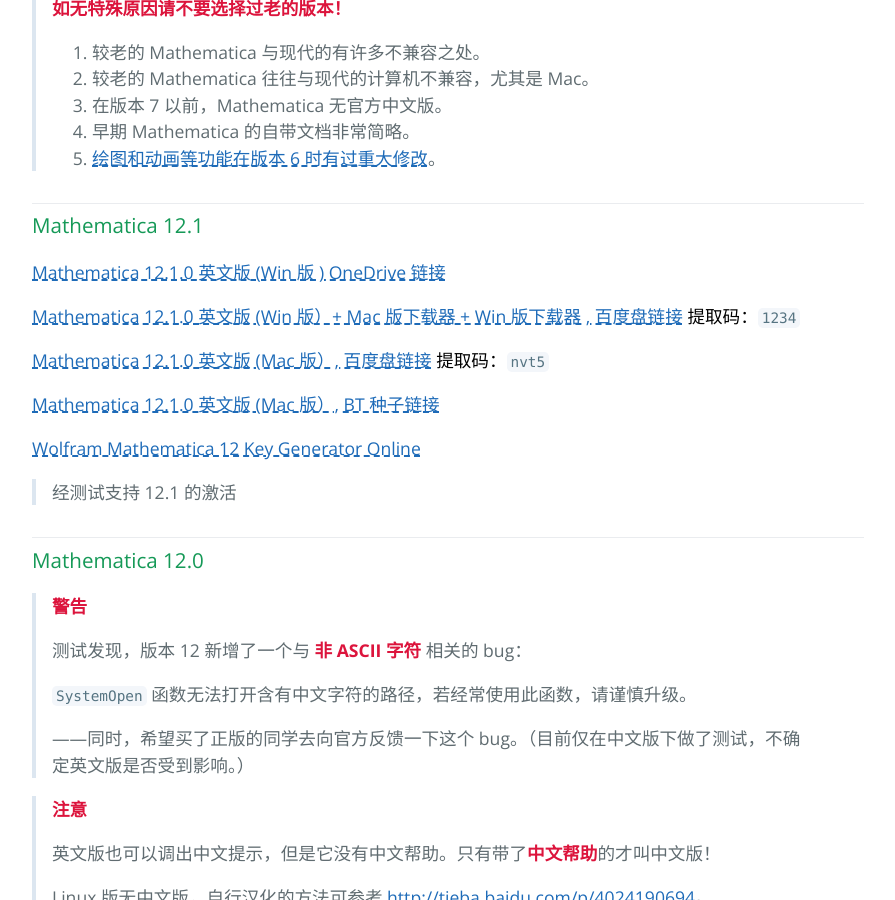
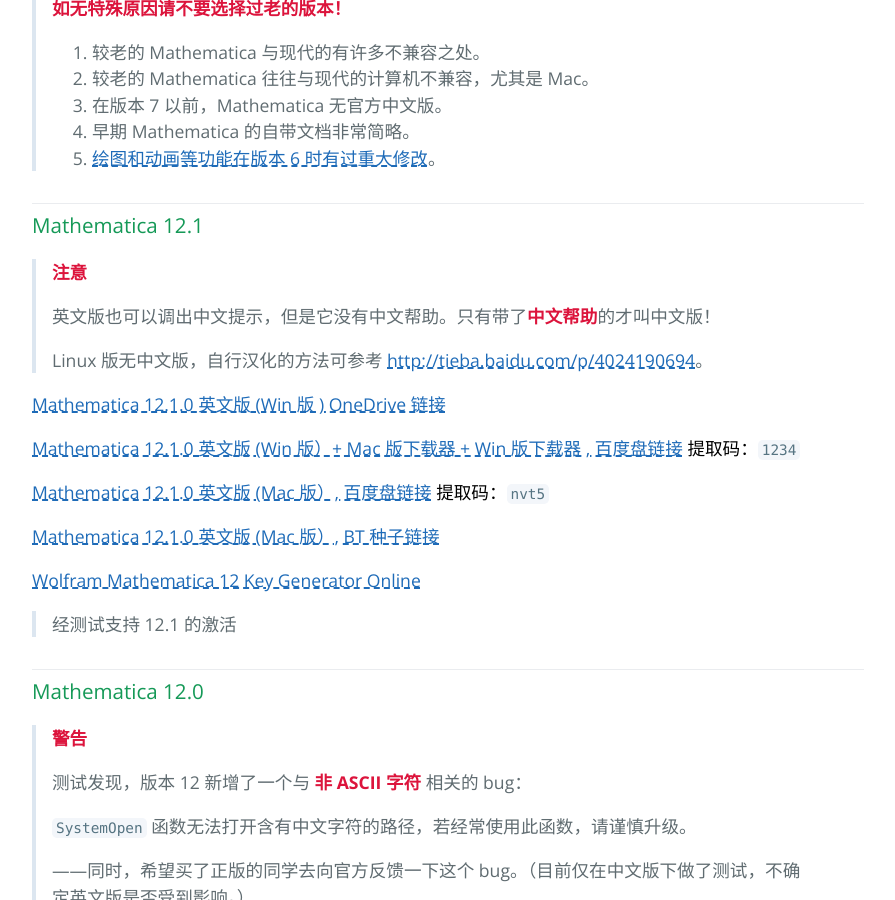
Before and after one commit to TieBaMma/InstallTutorial, a Jekyll site: the page built from index.md, in a window 1280 px wide and 900 px high, scrolled down 2234 px. Shown: the whole window, without its empty margins (192-1087 px from the left). Built offline with Jekyll 4.4.1, drawn with Linux system fonts in a browser that asks for light colours.

Commit message:
add attention

```diff
--- a/index.md
+++ b/index.md
@@ -82,6 +82,12 @@
 > 5. [绘图和动画等功能在版本 6 时有过重大修改](https://note.youdao.com/noteshare?id=0c2719208239696d61182199327bd38c)。
 
 ### Mathematica 12.1
+
+> **注意**
+>
+> 英文版也可以调出中文提示，但是它没有中文帮助。只有带了**中文帮助**的才叫中文版！
+>
+> Linux 版无中文版，自行汉化的方法可参考 <http://tieba.baidu.com/p/4024190694>。
 
 [Mathematica 12.1.0 英文版 (Win 版 ) OneDrive 链接](http://wxyh.233baidu.com/yunpan/?/software/mma12.1%E8%8B%B1%E6%96%87/)
 
```
